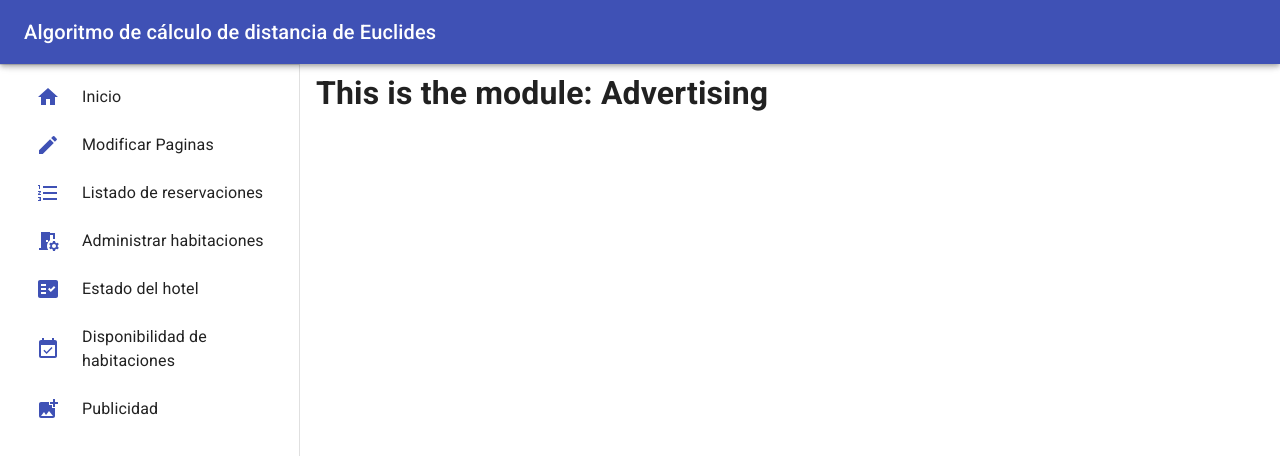
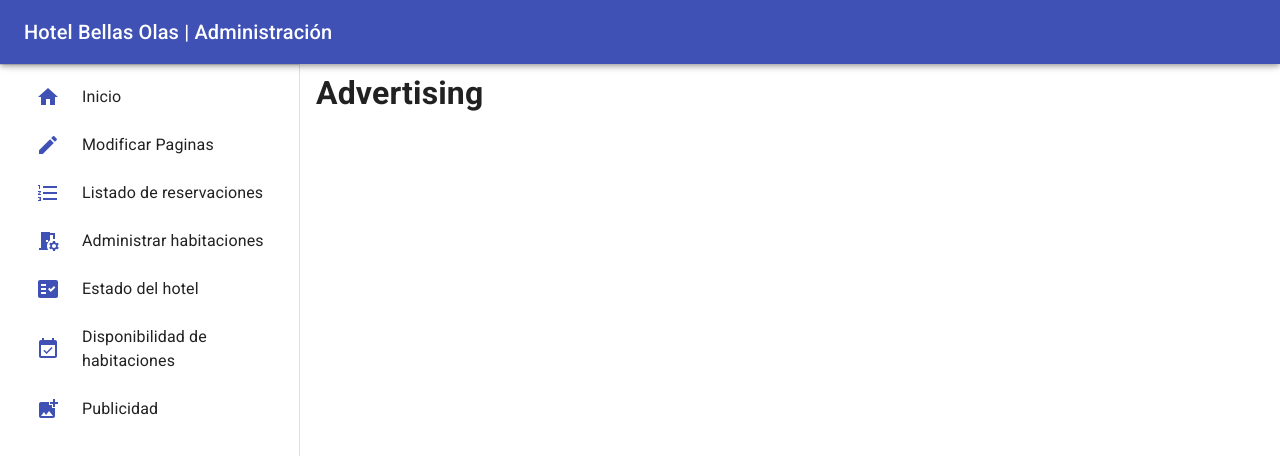
Before and after one commit to spiedra/hotel-bellas-olas-admin-website, a React (Create React App) app: page /advertising in a window 1280 px wide. Shown: the top 456 px of the page. Built offline with nearby package versions, Linux system fonts and the light colour scheme.

Commit message:
refactor/update website title (#12)
PR close #12

```diff
--- a/src/components/Navbar/index.js
+++ b/src/components/Navbar/index.js
@@ -73,7 +73,7 @@ const Navbar = () => {
             <MenuIcon />
           </IconButton>
           <Typography variant="h6" noWrap component="div">
-            Algoritmo de cálculo de distancia de Euclides
+            Hotel Bellas Olas | Administración
           </Typography>
         </Toolbar>
       </AppBar>
--- a/src/pages/Advertising/index.js
+++ b/src/pages/Advertising/index.js
@@ -1,7 +1,12 @@
+import { Box } from '@mui/material'
 import React from 'react'
 
 const Advertising = () => {
-  return (<h1>This is the module: Advertising</h1>)
+  return (
+    <Box>
+      <h1>Advertising</h1>
+    </Box>
+  )
 }
 
 export default Advertising
```
